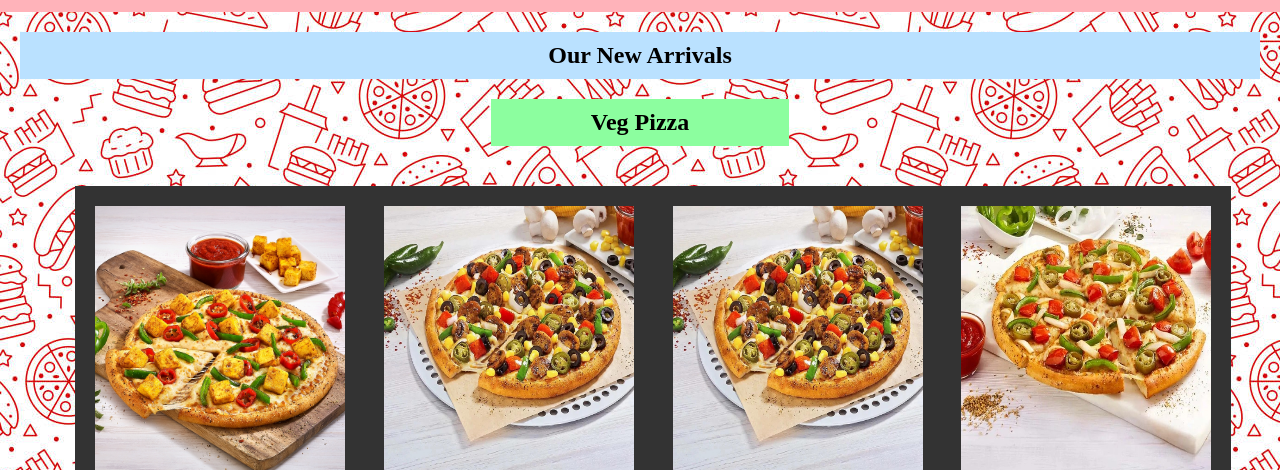
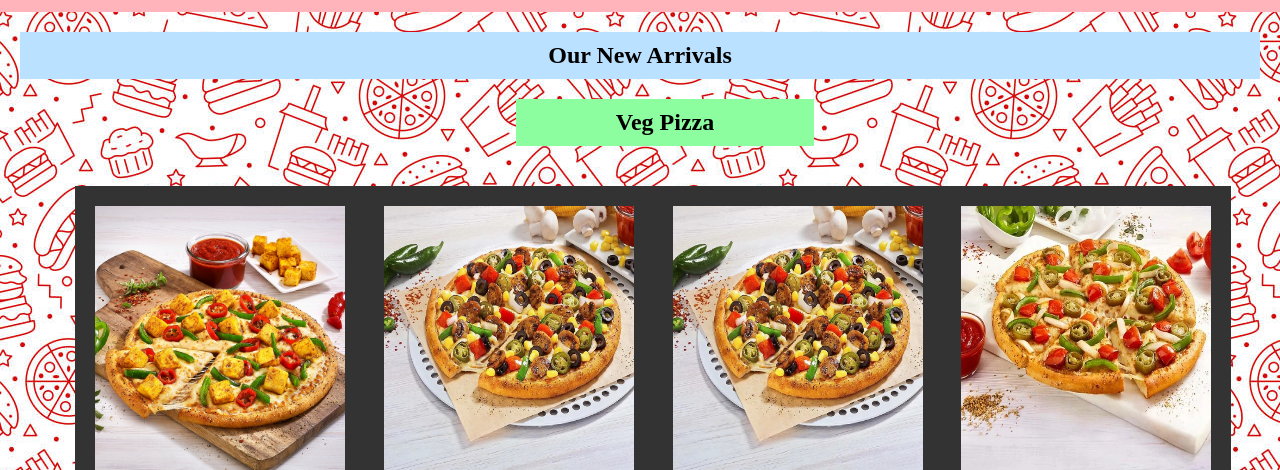
Before and after one commit to Ayush-Raj-01/Pizza_menu, a plain HTML site: page index.html in a window 1280 px wide. Shown: the part 65-535 px from the top of the page. Drawn offline with Linux system fonts and the light colour scheme.

Commit message:
Pizza Menu

```diff
--- a/style.css
+++ b/style.css
@@ -42,8 +42,8 @@ h4{
     padding-right: 100px;
 }
 .head1{
-    /* margin-left: 200px;
-    margin-right: 150px; */
+    margin-left: 200px;
+    margin-right: 150px;
     justify-items: center;
 }
 .head2{
```
